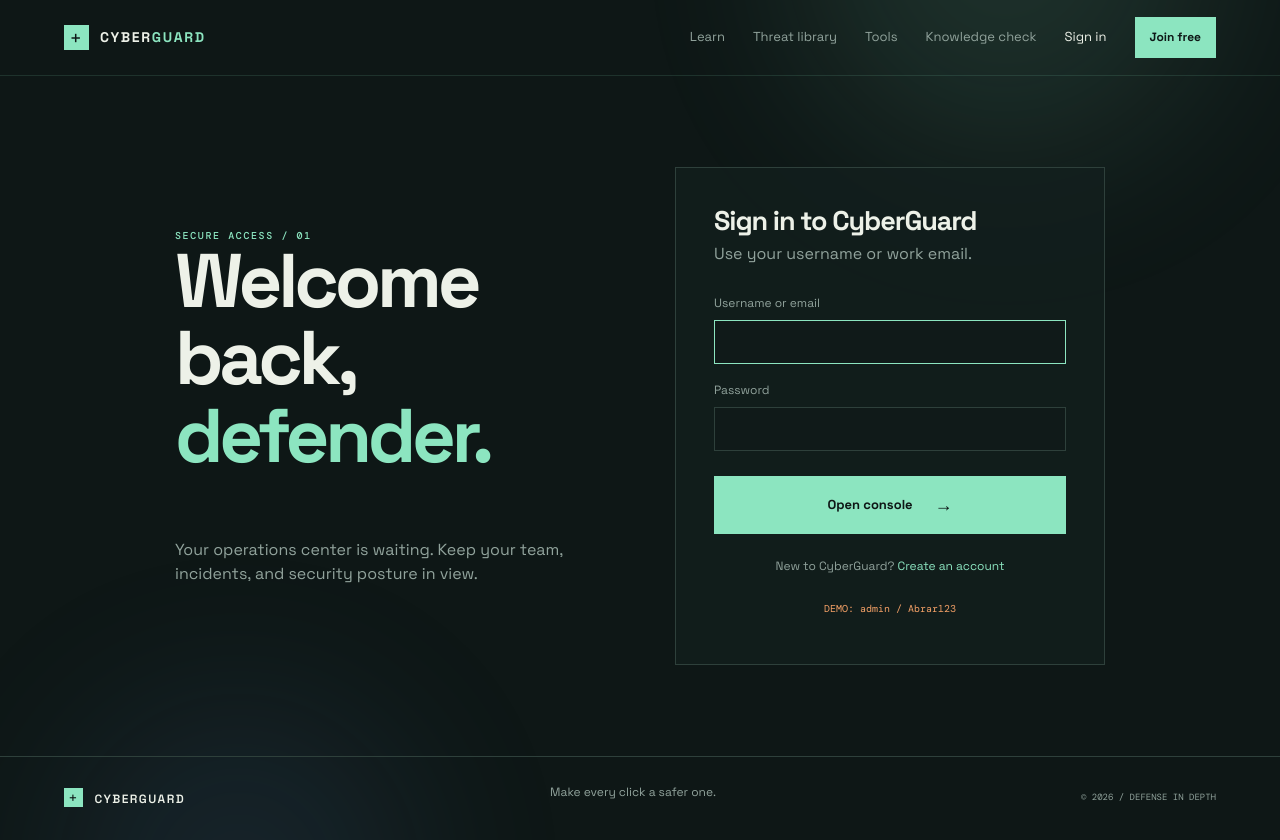
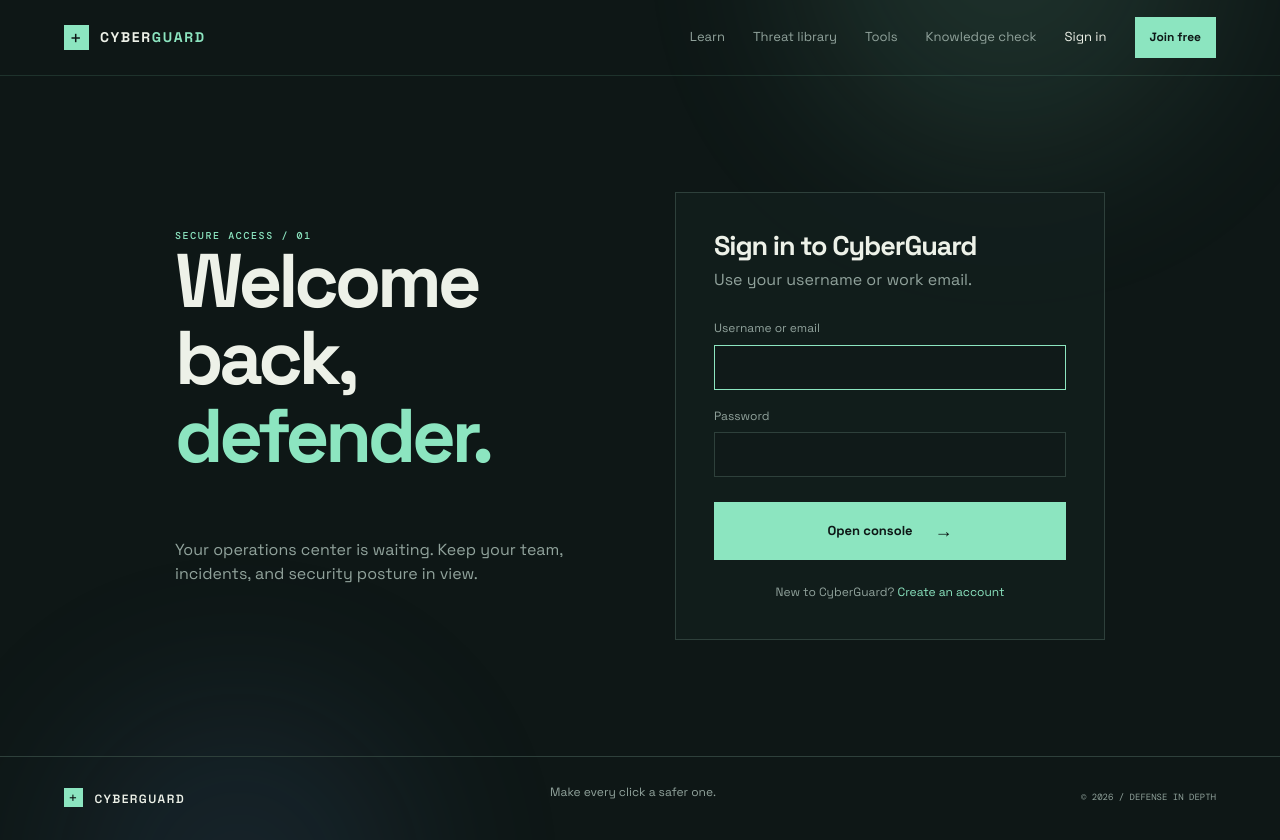
Before and after one commit to sharks3708-alt/VS-VODE-FILE, a Flask app: page /login in a window 1280 px wide. Run offline with Flask 3, Linux system fonts and the light colour scheme.

Commit message:
Initial commit - VS VODE files added

```diff
--- a/templates/auth/login.html
+++ b/templates/auth/login.html
@@ -1,3 +1,3 @@
 {% extends "base.html" %}
 {% block title %}Sign in{% endblock %}
-{% block content %}<section class="auth-page page-wrap"><div class="auth-aside"><div class="eyebrow">SECURE ACCESS / 01</div><h1>Welcome back,<br><em>defender.</em></h1><p>Your operations center is waiting. Keep your team, incidents, and security posture in view.</p></div><div class="auth-card"><h2>Sign in to CyberGuard</h2><p class="muted">Use your username or work email.</p><form method="post"><input type="hidden" name="_csrf_token" value="{{ csrf_token }}"><label>Username or email<input name="identity" autocomplete="username" required autofocus></label><label>Password<input type="password" name="password" autocomplete="current-password" required></label><button class="button button-full" type="submit">Open console <span>→</span></button></form><p class="form-foot">New to CyberGuard? <a href="{{ url_for('register') }}">Create an account</a></p><p class="demo-note mono">DEMO: admin / Abrar123</p></div></section>{% endblock %}
+{% block content %}<section class="auth-page page-wrap"><div class="auth-aside"><div class="eyebrow">SECURE ACCESS / 01</div><h1>Welcome back,<br><em>defender.</em></h1><p>Your operations center is waiting. Keep your team, incidents, and security posture in view.</p></div><div class="auth-card"><h2>Sign in to CyberGuard</h2><p class="muted">Use your username or work email.</p><form method="post"><input type="hidden" name="_csrf_token" value="{{ csrf_token }}"><label>Username or email<input name="identity" autocomplete="username" required autofocus></label><label>Password<input type="password" name="password" autocomplete="current-password" required></label><button class="button button-full" type="submit">Open console <span>→</span></button></form><p class="form-foot">New to CyberGuard? <a href="{{ url_for('register') }}">Create an account</a></p></div></section>{% endblock %}
--- a/templates/dashboard.html
+++ b/templates/dashboard.html
@@ -2,7 +2,7 @@
 {% block title %}Operations console{% endblock %}
 {% block content %}
 <section class="console page-wrap">
-  <div class="console-head"><div><div class="eyebrow"><span class="pulse-dot"></span> OPERATIONS CONSOLE / LIVE</div><h1>Good to see you, <em>{{ g.user['username'] }}.</em></h1><p class="muted">Here is the current signal across your security environment.</p></div><div class="head-actions"><a class="button button-small" href="{{ url_for('threat_demo') }}">Run threat scan <span>↗</span></a>{% if g.user['role'] == 'admin' %}<a class="icon-button" href="{{ url_for('admin') }}" title="Admin">⚙</a>{% endif %}</div></div>
+  <div class="console-head"><div><div class="eyebrow"><span class="pulse-dot"></span> OPERATIONS CONSOLE / LIVE</div><h1>Good to see you, <em>{{ g.user['full_name'] }}.</em></h1><p class="muted">Here is the current signal across your security environment.</p></div><div class="head-actions"><a class="button button-small" href="{{ url_for('threat_demo') }}">Run threat scan <span>↗</span></a>{% if g.user['role'] == 'admin' %}<a class="icon-button" href="{{ url_for('admin') }}" title="Admin">⚙</a>{% endif %}</div></div>
   <div class="stat-grid"><div class="stat-card"><span class="stat-label">SECURITY SCORE</span><strong>{{ stats.security_score }}%</strong><span class="stat-meta green">● {{ stats.threat_level }} threat level</span></div><div class="stat-card"><span class="stat-label">ACTIVE ALERTS</span><strong>{{ stats.active_alerts }}</strong><span class="stat-meta amber">● Needs attention</span></div><div class="stat-card"><span class="stat-label">RESOLVED INCIDENTS</span><strong>{{ stats.resolved }}</strong><span class="stat-meta green">● Closed cases</span></div><div class="stat-card"><span class="stat-label">FAILED LOGINS</span><strong>{{ stats.failed_logins }}</strong><span class="stat-meta red">● {{ stats.suspicious }} suspicious scans</span></div></div>
   <div class="dashboard-grid"><div class="panel chart-panel"><div class="panel-head"><div><span class="panel-kicker">TELEMETRY / 30 DAYS</span><h2>Threat posture</h2></div><span class="live-chip"><i></i> LIVE</span></div><div class="chart-wrap"><canvas id="postureChart"></canvas></div></div><div class="panel posture-panel"><div class="panel-head"><div><span class="panel-kicker">DISTRIBUTION</span><h2>Signal mix</h2></div></div><div class="donut-wrap"><canvas id="severityChart"></canvas><div class="donut-center"><strong>{{ stats.open + stats.investigating + stats.contained + stats.resolved }}</strong><span>total</span></div></div><div class="legend"><span><i class="dot critical"></i>Critical</span><span><i class="dot high"></i>High</span><span><i class="dot medium"></i>Medium</span><span><i class="dot low"></i>Low</span></div></div></div>
   <div class="dashboard-grid"><div class="panel chart-panel"><div class="panel-head"><div><span class="panel-kicker">CASE FLOW</span><h2>Incident status</h2></div></div><div class="chart-wrap"><canvas id="statusChart"></canvas></div></div><div class="panel chart-panel"><div class="panel-head"><div><span class="panel-kicker">ACCESS SIGNAL</span><h2>Login activity</h2></div></div><div class="chart-wrap"><canvas id="loginChart"></canvas></div></div></div>
```
Also changed, not shown: README.md.
